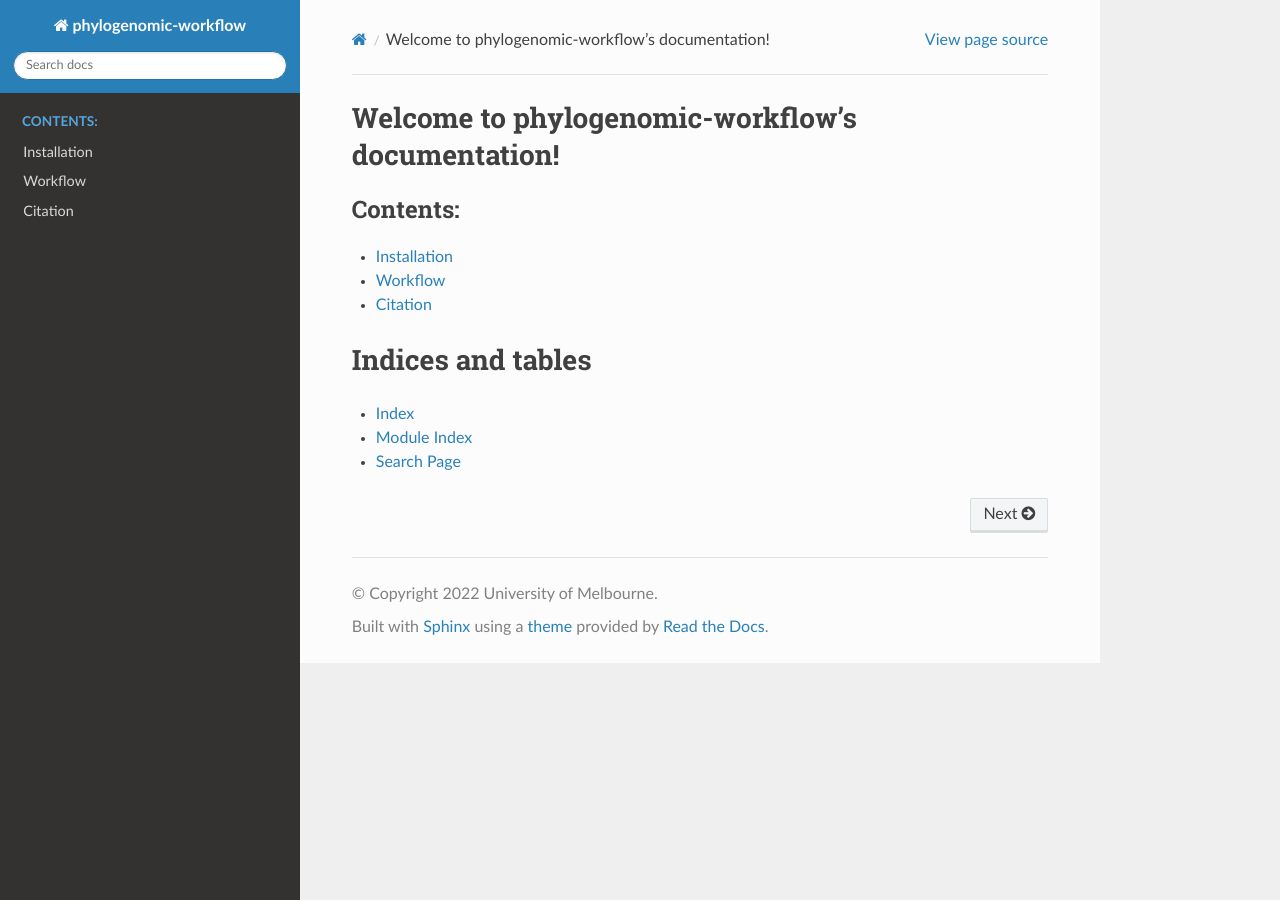
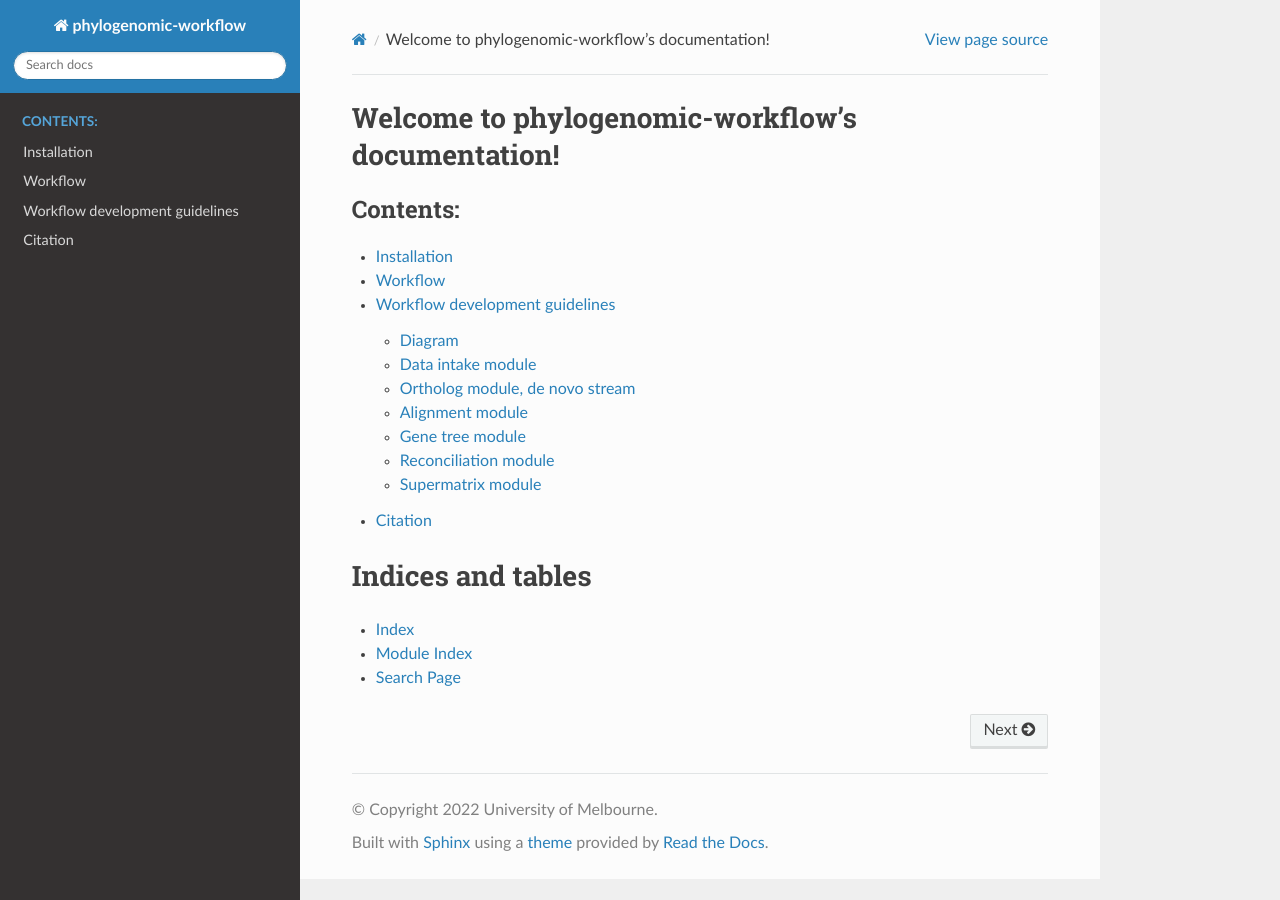
Before and after one commit to rbturnbull/orthoflow, a Sphinx documentation site: the page built from docs/index.rst, in a window 1280 px wide. Built offline with Sphinx 7.4.7 and the Read the Docs theme 2.0.0, drawn with Linux system fonts in a browser that asks for light colours; some of the changed lines change nothing that is shown.

Commit message:
Creating workflow development page in Docs
First commit of workflow development notes.

```diff
--- a/docs/index.rst
+++ b/docs/index.rst
@@ -12,6 +12,7 @@
 
    installation
    workflow
+   workflow_dev
    citation
 
 
--- /dev/null
+++ b/docs/workflow_dev.md
@@ -0,0 +1,79 @@
+# Workflow development guidelines
+
+## Diagram
+
+https://app.diagrams.net/#G1feeWJLnqI-_EN4x8zY2V9GChWosKFZg3
+
+![](diagram.png)
+
+## Data intake module
+
+Must work from input_sources.csv file to determine which type of input the different input files represent. It produces two files for each taxon, one with CDS and one with protein sequences (translated from CDS based on genetic code).
+
+1.  ### Intake of exome data
+
+    - this comes in fasta format
+    - add taxon\_string field from input\_sources.csv, keep this output
+    - translate sequences using biokit translate, specifying genetic code given in input_sources.csv, keep output
+2.  ### Intake of annotated genbank files
+
+    - this comes in genbank flatfile format
+    - extract CDS features from genbank file with gbseqextractor (https://github.com/linzhi2013/gbseqextractor)
+    - add taxon\_string field from input\_sources.csv, keep this output
+    - translate sequences using biokit translate, specifying genetic code given in input_sources.csv, keep output
+
+## Ortholog module, de novo stream
+
+Uses the translated sequences from the data intake module, clusters them into orthogroups (gene clusters) based on pairwise similarity, then filters these down to the single copy orthogroups (SC-OG) and SNAP orthogroups (SNAP-OG). This module also includes a filtering step for occupancy, i.e. how many taxa are present in the inferred orthogroup.
+
+3.  ### Orthology inference
+
+    - based on the translated CDSs, run an orthology inference program
+    - at this stage, I would like two algorithms to be implemented here, OrthoFinder and OrthoMCL
+    - this step is where I'd like to implement some extra alternatives later for comparative analysis
+    - the output differs between programs, but for orthofinder, among the many outputs are the orthogroup sequences (fasta files) and phylogenetic trees (one per orthogroup)
+    - haven't used OrthoMCL recently, so I'm not sure about the outputs it produces, so let's put a placeholder in the workflow but implement this later
+4.  ### Filtering SC-OG
+
+    - from the output of step 3, filter out the single copy orthogroups
+    - use the occupancy threshold given by the user
+5.  ### Inferring and SNAP-OG
+
+    - make this step optional, as not all users will want to use this
+    - run the OGs that are not SC-OGs through OrthoSNAP
+    - use the occupancy threshold given by the user
+6.  ### Post-orthogroup organisation
+
+    - produce clean output for subsequent module
+    - retain only taxon string in sequence ID
+    - only protein sequences are used in ortholog module, but also need corresponding CDS
+    - use filenames that indicate they are SC or SNAP
+    - retain output files, important intermediary output
+
+## Alignment module
+
+Uses the cleaned-up OG files from 7, where we have corresponding CDS and protein files. I denoted these NT (for CDS) and AA (amino acid, i.e. protein). In this module, the aim is to align the sequences and do quality filtering.
+
+7.  ### Alignment
+
+    - first align the protein (amino acid) file with MAFFT
+    - then use translatorX (http://161.111.161.41/cgi-bin/translatorx_vLocal.pl) to align the CDS using the amino acid file as a template
+    - retain output files of both AA and NT, important intermediary output
+8.  ### Filtering
+
+    - TBD
+    - the output files again exist as AA and NT, and are important intermediary output
+
+## Gene tree module
+
+This is an important module that serves multiple purposes. One is to produce the final gene trees, but the module will probably also need to be plugged in to produce intermediary trees as part of the orthologs module, so we need to build this with flexibility in mind. The user will need to specify whether they want trees to be inferred from NT or AA data, and this flexibility needs to be programmed into this somehow. Not sure if this flexibility sits within the module itself, as that may limit the utility of this module for other purposes.
+
+Steps TBD
+
+## Reconciliation module
+
+TBD
+
+## Supermatrix module
+
+TBD
```
Also changed, not shown: docs/diagram.png (added).
